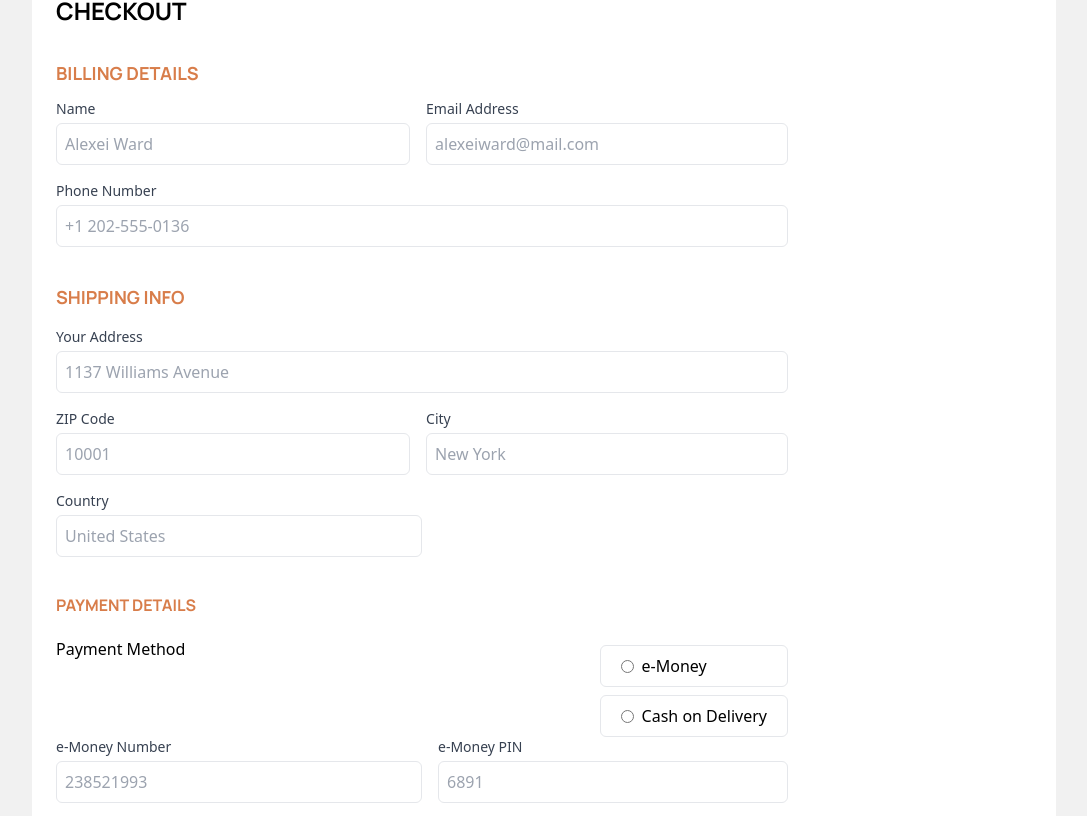
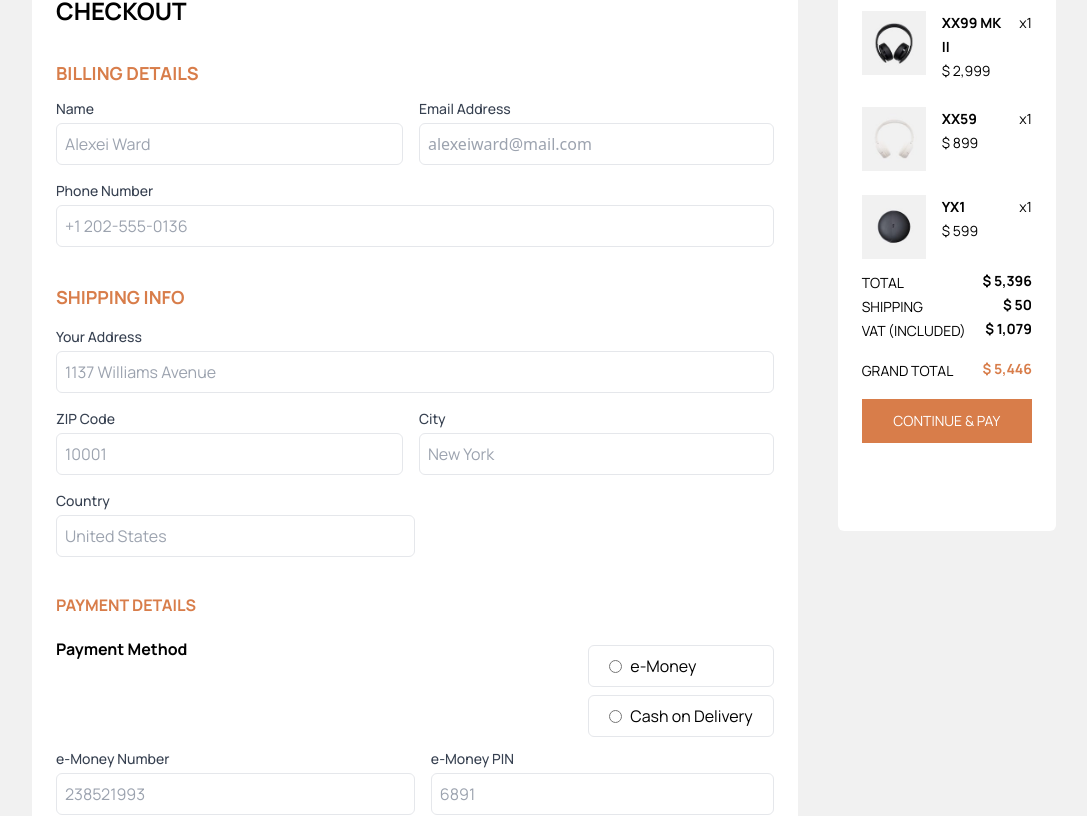
Before and after one commit to MundiaNderi/audiophile, a React (Vite) app in the folder audiophile-ecommerce/: page /checkout in a window 1280 px wide. Shown: the part 219-1035 px from the top of the page, without its empty margins (96-1183 px from the left). Built offline with nearby package versions, Linux system fonts and the light colour scheme.

Commit message:
Adding thank you page

```diff
--- a/audiophile-ecommerce/src/App.jsx
+++ b/audiophile-ecommerce/src/App.jsx
@@ -9,6 +9,7 @@ import Speakers from './pages/Speakers/Speakers'
 import ProductPage from './Components/ProductPage/ProductPage'
 import data from '/data.json' // Assuming data.json is in the same directory
 import CheckoutPage from './pages/Checkout/CheckoutPage'
+import ThankyouModal from './Components/Modals/ThankyouModal'
 
 function App() {
   return (
@@ -21,6 +22,7 @@ function App() {
         <Route path='/checkout' element={<CheckoutPage />} />
         <Route path='/order' element={<PlaceOrder />} />
         <Route path='/Speakers' element={<Speakers />} />
+        <Route path='/thankyou' element={<ThankyouModal />} />
         {/* Modify the route to include category and slug */}
         <Route
           path='/:category/:slug'
--- a/audiophile-ecommerce/src/Components/Checkout/Checkout.jsx
+++ b/audiophile-ecommerce/src/Components/Checkout/Checkout.jsx
@@ -1,18 +1,20 @@
 import React from "react";
-
 
 const Checkout = () => {
   return (
-    <div className="px-6 bg-lightGray md:px-32">
-      < p className="py-10" >
+    <div className="px-6  md:flex-row  py-10 bg-lightGray md:px-32">
+      <p className="pb-10">
         {/* Add a link or button to go back */}
-        <a href="#">Go Back</a>
-      </p >
-      <div className="bg-white rounded-md p-6">
+        <a className="font-manrope hover:text-burntSienna " href="#">
+          Go Back
+        </a>
+      </p>
+      <div className="flex gap-10 flex-col md:flex-row">
+        <div className="bg-white md:w-3/4 rounded-md p-6">
           <h1 className="font-manrope text-2xl py-5 font-bold ">CHECKOUT</h1>
           <div className=" flex flex-col md:flex-row ">
             {/* Checkout Form */}
-          <div className="w-full md:w-3/4">
+            <div className="w-full">
               <h2 className="font-manrope text-lg py-3 font-bold text-burntSienna">
                 BILLING DETAILS
               </h2>
@@ -21,7 +23,7 @@ const Checkout = () => {
                   <div className="mb-4 w-full pr-4">
                     <label
                       htmlFor="name"
-                    className="block text-sm font-medium text-gray-700"
+                      className="block font-manrope text-sm font-medium text-gray-700"
                     >
                       Name
                     </label>
@@ -30,14 +32,14 @@ const Checkout = () => {
                       id="name"
                       name="name"
                       placeholder="Alexei Ward"
-                    className="mt-1 p-2 border rounded-md w-full"
+                      className="mt-1 p-2 font-manrope border rounded-md w-full"
                       required
                     />
                   </div>
                   <div className="mb-4 w-full">
                     <label
                       htmlFor="email"
-                    className="block text-sm font-medium text-gray-700"
+                      className="block text-sm font-manrope font-medium text-gray-700"
                     >
                       Email Address
                     </label>
@@ -46,7 +48,7 @@ const Checkout = () => {
                       id="email"
                       name="email"
                       placeholder="alexeiward@mail.com"
-                    className="mt-1 p-2 border rounded-md w-full"
+                      className="mt-1 p-2 font-manropeb border rounded-md w-full"
                       required
                     />
                   </div>
@@ -55,7 +57,7 @@ const Checkout = () => {
                 <div className="mb-4">
                   <label
                     htmlFor="phone"
-                  className="block text-sm font-medium text-gray-700"
+                    className="block text-sm font-medium font-manrope text-gray-700"
                   >
                     Phone Number
                   </label>
@@ -64,7 +66,7 @@ const Checkout = () => {
                     id="phone"
                     name="phone"
                     placeholder="+1 202-555-0136"
-                  className="mt-1 p-2 border rounded-md w-full"
+                    className="mt-1 p-2 border font-manrope rounded-md w-full"
                     required
                   />
                 </div>
@@ -78,7 +80,7 @@ const Checkout = () => {
                 <div className="mb-4 w-full">
                   <label
                     htmlFor="email"
-                  className="block text-sm font-medium text-gray-700"
+                    className="block font-manrope text-sm font-medium text-gray-700"
                   >
                     Your Address
                   </label>
@@ -87,7 +89,7 @@ const Checkout = () => {
                     id="address"
                     name="address"
                     placeholder="1137 Williams Avenue"
-                  className="mt-1 p-2 border rounded-md w-full"
+                    className="mt-1 font-manrope p-2 border rounded-md w-full"
                     required
                   />
                 </div>
@@ -95,7 +97,7 @@ const Checkout = () => {
                   <div className="mb-4 w-full pr-4">
                     <label
                       htmlFor="email"
-                    className="block text-sm font-medium text-gray-700"
+                      className="block font-manrope text-sm font-medium text-gray-700"
                     >
                       ZIP Code
                     </label>
@@ -104,14 +106,14 @@ const Checkout = () => {
                       id="zip code"
                       name="zip code"
                       placeholder="10001"
-                    className="mt-1 p-2 border rounded-md w-full"
+                      className="mt-1 font-manrope p-2 border rounded-md w-full"
                       required
                     />
                   </div>
                   <div className="mb-4 w-full">
                     <label
                       htmlFor="email"
-                    className="block text-sm font-medium text-gray-700"
+                      className="block font-manrope text-sm font-medium text-gray-700"
                     >
                       City
                     </label>
@@ -120,7 +122,7 @@ const Checkout = () => {
                       id="city"
                       name="city"
                       placeholder="New York"
-                    className="mt-1 p-2 border rounded-md w-full"
+                      className="mt-1 p-2 border font-manrope rounded-md w-full"
                       required
                     />
                   </div>
@@ -128,7 +130,7 @@ const Checkout = () => {
                 <div className="mb-4 w-1/2">
                   <label
                     htmlFor="email"
-                  className="block text-sm font-medium text-gray-700"
+                    className="block text-sm font-manrope font-medium text-gray-700"
                   >
                     Country
                   </label>
@@ -137,7 +139,7 @@ const Checkout = () => {
                     id="city"
                     name="city"
                     placeholder="United States"
-                  className="mt-1 p-2 border rounded-md w-full"
+                    className="mt-1 p-2 font-manrope border rounded-md w-full"
                     required
                   />
                 </div>
@@ -152,36 +154,41 @@ const Checkout = () => {
                 </div>
                 <div className="flex justify-between">
                   <div>
-                  <p>Payment Method</p>
+                    <p className="font-manrope font-bold">Payment Method</p>
                   </div>
                   <div className="flex flex-col">
                     <div className="flex border  mt-2 p-2 px-5 hover:border-burntSienna rounded-md items-center">
                       <input
                         type="radio"
                         id="html"
-                      name="fav_language"
-                      value="HTML"
-                      className="form-radio text-gray-600 border-gray-300 focus:to-burntSienna "
-
+                        name="money"
+                        value="e-Money"
+                        className="form-radio font-manrope text-gray-600 border-gray-300 focus:to-burntSienna "
                       />
-                    <label className="pl-2" htmlFor="html">e-Money</label><br />
+                      <label className="pl-2 font-manrope" htmlFor="html">
+                        e-Money
+                      </label>
+                      <br />
                     </div>
                     <div className="flex border mt-2 p-2 px-5 rounded-md hover:border-burntSienna items-center ">
                       <input
                         type="radio"
-                      id="css"
-                      name="fav_language"
+                        id="cash-delievery"
+                        name="cash"
                         value="CSS"
                       />
-                    <label className="pl-2" htmlFor="css">Cash on Delivery</label><br />
+                      <label className="pl-2 font-manrope" htmlFor="css">
+                        Cash on Delivery
+                      </label>
+                      <br />
                     </div>
                   </div>
                 </div>
-              <div className="flex flex-row">
+                <div className="flex py-3 flex-row">
                   <div className="mb-4 w-1/2">
                     <label
                       htmlFor="email"
-                    className="block text-sm font-medium text-gray-700"
+                      className="block text-sm font-manrope font-medium text-gray-700"
                     >
                       e-Money Number
                     </label>
@@ -190,14 +197,14 @@ const Checkout = () => {
                       id="emoney number"
                       name="emoney"
                       placeholder="238521993"
-                    className="mt-1 p-2 border rounded-md w-full"
+                      className="mt-1 p-2  font-manrope border rounded-md w-full"
                       required
                     />
                   </div>
                   <div className="mb-4 w-1/2 pl-4">
                     <label
                       htmlFor="email"
-                    className="block text-sm font-medium text-gray-700"
+                      className="block font-manrope text-sm font-medium text-gray-700"
                     >
                       e-Money PIN
                     </label>
@@ -206,10 +213,19 @@ const Checkout = () => {
                       id="city"
                       name="city"
                       placeholder="6891"
-                    className="mt-1 p-2 border rounded-md w-full"
+                      className="mt-1 p-2 font-manrope border rounded-md w-full"
                       required
                     />
                   </div>
+                </div>
+                <div className="flex justify-between">
+                  <img className="w-12 h-12 pr-4 " src='/assets/checkout/icon-cash-on-delivery.svg' />
+                  <p className=" text-sm font-manrope font-solidBlack leading-6">
+                    The ‘Cash on Delivery’ option enables you to pay in cash
+                    when our delivery courier arrives at your residence. Just
+                    make sure your address is correct so that your order will
+                    not be cancelled.
+                  </p>
                 </div>
               </div>
             </div>
@@ -219,63 +235,77 @@ const Checkout = () => {
         {/* Summary Section (if needed) */}
 
         {/*Mark II */}
-      <div className=" flex flex-col p-6 card  rounded-md bg-white  mt-6">
+        <div className=" flex flex-col md:mb-96 p-6 card  rounded-md bg-white">
           <h1 className=" font-manrope font-bold ">SUMMARY</h1>
           <div className="flex my-3 justify-between">
             <div className="flex">
-            <img className="w-16 h-16" src="/assets/cart/image-xx99-mark-two-headphones.jpg" />
+              <img
+                className="w-16 h-16"
+                src="/assets/cart/image-xx99-mark-two-headphones.jpg"
+              />
               <div className="flex flex-col ml-4">
-              <p className=" font-manrope font-bold leading-6 ">XX99 MK II</p>
-              <p className="font-manrope leading-6 text-solidBlack">$ 2,999</p>
+                <p className="pr-2 text-sm font-manrope font-bold leading-6 ">XX99 MK II</p>
+                <p className="text-sm font-manrope leading-6 text-solidBlack">
+                  $ 2,999
+                </p>
               </div>
             </div>
-          <p className="font-manrope leading-6 text-solidBlack">x1</p>
+            <p className=" text-sm font-manrope leading-6 text-solidBlack">x1</p>
           </div>
 
           {/*HeadPhones */}
           <div className="flex my-3 justify-between">
             <div className="flex">
-            <img className="w-16 h-16" src="/assets/cart/image-xx59-headphones.jpg" />
+              <img
+                className="w-16 h-16"
+                src="/assets/cart/image-xx59-headphones.jpg"
+              />
               <div className="flex flex-col ml-4">
-              <p className=" font-manrope font-bold leading-6 ">XX59</p>
-              <p className="font-manrope leading-6 text-solidBlack">$ 899</p>
+                <p className=" text-sm font-manrope font-bold leading-6 ">XX59</p>
+                <p className=" text-sm font-manrope leading-6 text-solidBlack">$ 899</p>
               </div>
             </div>
-          <p className="font-manrope leading-6 text-solidBlack">x1</p>
+            <p className=" text-sm font-manrope leading-6 text-solidBlack">x1</p>
           </div>
 
           {/*HeadPhones */}
           <div className="flex my-3 justify-between">
             <div className="flex">
-            <img className="w-16 h-16" src="/assets/cart/image-yx1-earphones.jpg" />
+              <img
+                className="w-16 h-16"
+                src="/assets/cart/image-yx1-earphones.jpg"
+              />
               <div className="flex flex-col ml-4">
-              <p className=" font-manrope font-bold leading-6 ">YX1</p>
-              <p className="font-manrope leading-6 text-solidBlack">$ 599</p>
+                <p className="text-sm font-manrope font-bold leading-6 ">YX1</p>
+                <p className="text-sm font-manrope leading-6 text-solidBlack">$ 599</p>
               </div>
             </div>
-          <p className="font-manrope leading-6 text-solidBlack">x1</p>
+            <p className="text-sm font-manrope leading-6 text-solidBlack">x1</p>
           </div>
 
           {/** */}
           <div>
             <div className="flex justify-between">
               <p className="font-manrope text-sm leading-6">TOTAL</p>
-            <p className="font-bold font-manrope">$ 5,396</p>
+              <p className="text-sm font-bold font-manrope">$ 5,396</p>
             </div>
             <div className="flex justify-between">
               <p className="font-manrope text-sm leading-6">SHIPPING</p>
-            <p className="font-bold font-manrope">$ 50</p>
+              <p className="text-sm font-bold font-manrope">$ 50</p>
             </div>
             <div className="flex justify-between">
               <p className="font-manrope text-sm leading-6">VAT (INCLUDED)</p>
-            <p className="font-bold font-manrope">$ 1,079</p>
+              <p className="text-sm font-bold font-manrope">$ 1,079</p>
             </div>
             <div className="flex py-4 justify-between">
               <p className="font-manrope text-sm leading-6">GRAND TOTAL</p>
-            <p className="font-bold font-manrope text-burntSienna">$ 5,446</p>
+              <p className="text-sm font-bold font-manrope text-burntSienna">$ 5,446</p>
             </div>
           </div>
-        <button className="text-white bg-burntSienna p-3 font-manrope">CONTINUE & PAY</button>
+          <button className="text-white text-sm bg-burntSienna p-3 font-manrope">
+            CONTINUE & PAY
+          </button>
+        </div>
       </div>
     </div>
   );
--- a/audiophile-ecommerce/src/Components/Footer/Footer.jsx
+++ b/audiophile-ecommerce/src/Components/Footer/Footer.jsx
@@ -8,7 +8,7 @@ import { Link } from 'react-router-dom'
 
 const Footer = () => {
   return (
-    <div className=' flex flex-col bg-black mt-5 px-6 md:px-32 pb-20 '>
+    <div className=' flex flex-col bg-black  px-6 md:px-32 pb-20 '>
     <div className=' mt-5  flex flex-col md:flex-row justify-center md:justify-between items-center'>
       <div>
         <img src={Logo} className='pt-8 md:pt-0 ' />
--- a/audiophile-ecommerce/tailwind.config.js
+++ b/audiophile-ecommerce/tailwind.config.js
@@ -17,7 +17,7 @@ export default {
         lightGray: '#F1F1F1',
         charcoalGray: '4C4C4C',
         mellowApricot: '#FBAF85',
-        solidBlack: '#000000'
+        solidBlack: '#000000',
        }
     },
      fontFamily: {
```
Also changed, not shown: audiophile-ecommerce/src/Components/Modals/CartModal.jsx (added, +90 -0 lines), audiophile-ecommerce/src/Components/Modals/ThankyouModal.jsx (added, +81 -0 lines), audiophile-ecommerce/public/assets/checkout/tick.svg (added). Lines whose indentation alone changed are shown as unchanged.
